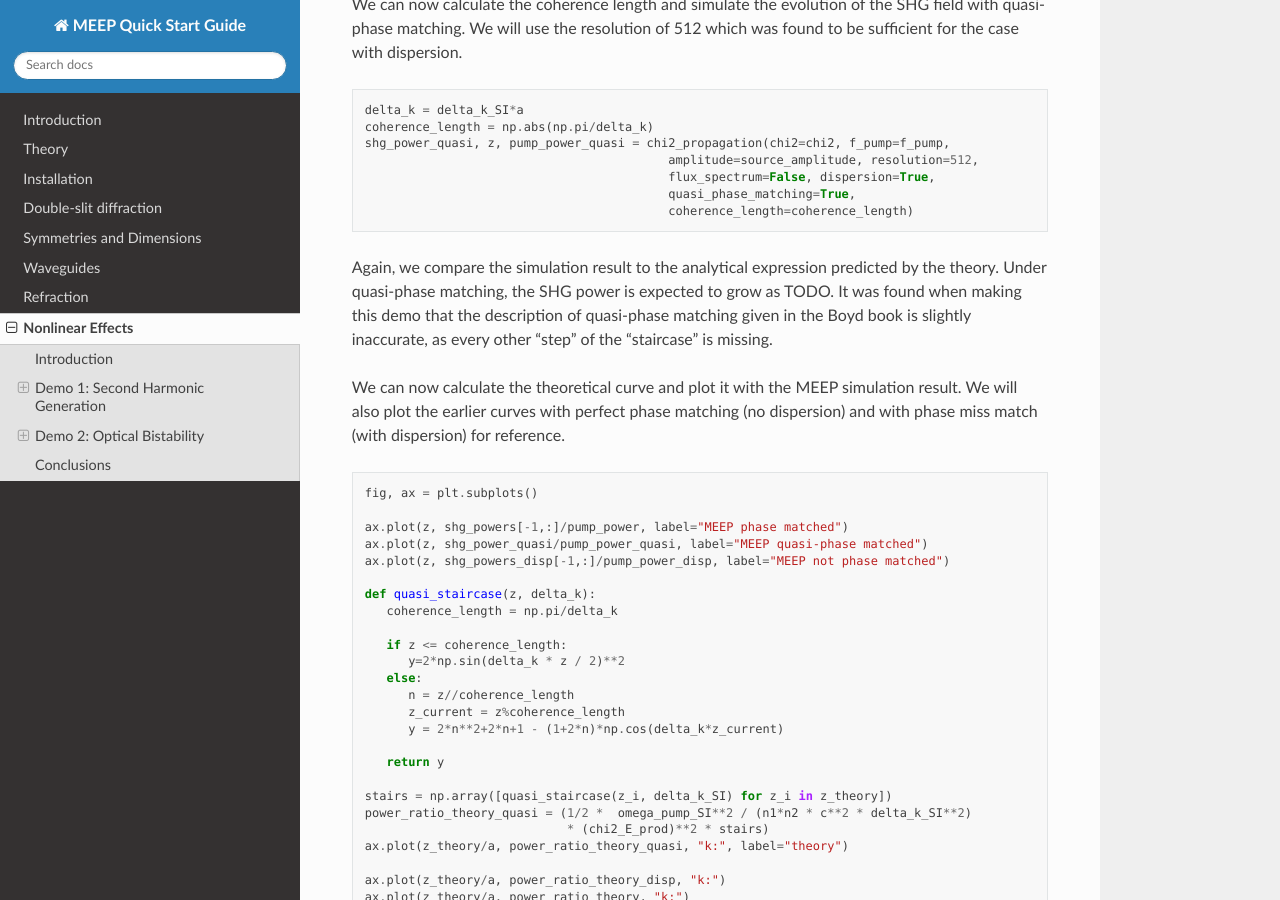
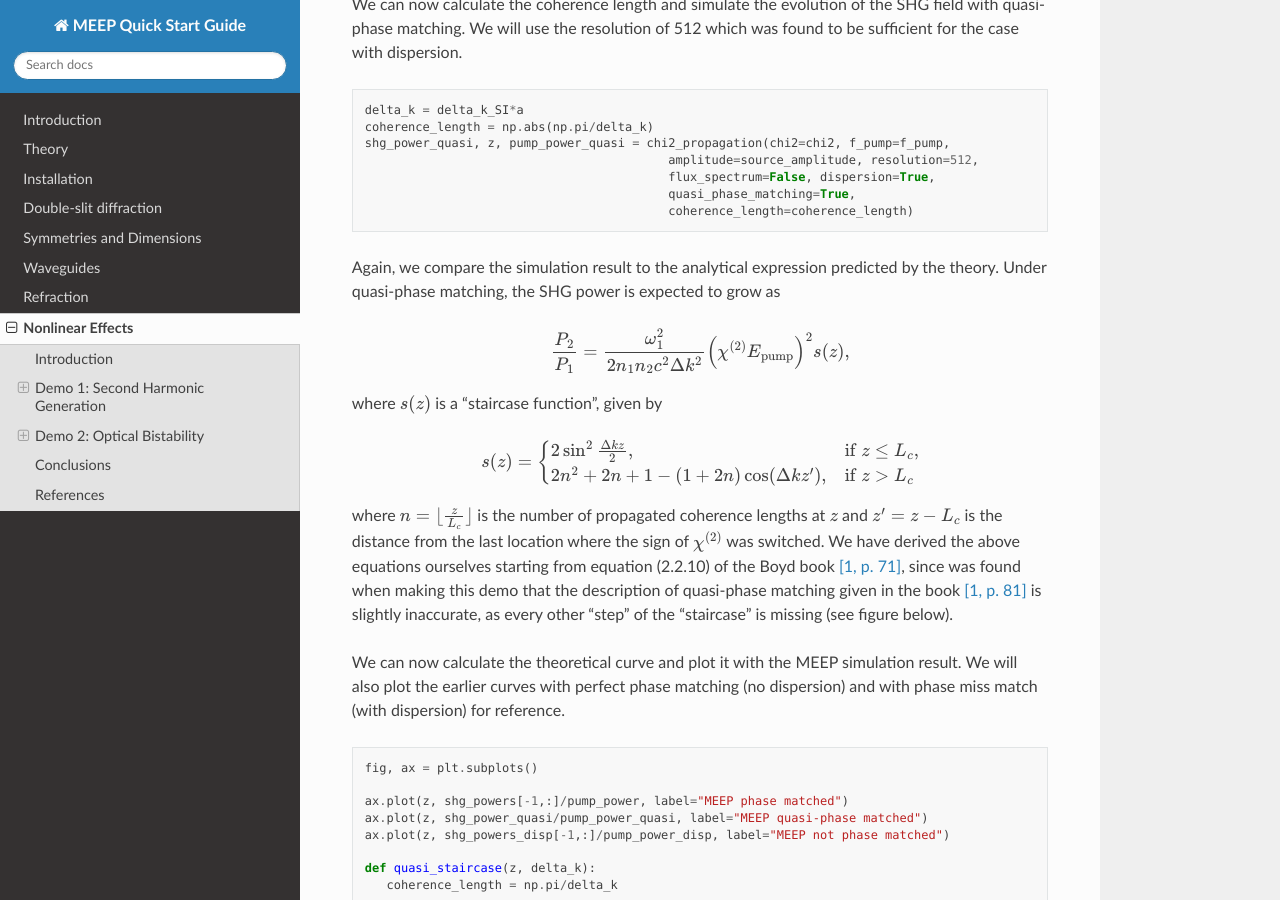
Before and after one commit to lehtisa/tuni_meep_doc, a Sphinx documentation site: the page built from docs/source/nonlinear_phenomena.rst, in a window 1280 px wide and 900 px high, scrolled down 16524 px. Built offline with Sphinx 7.4.7 and the Read the Docs theme 3.1.0, drawn with Linux system fonts in a browser that asks for light colours; pages that are not in the unit, such as notebooks, are missing from menus; some of the changed text lies outside the part shown.

Commit message:
Add references

```diff
--- a/docs/source/nonlinear_phenomena.rst
+++ b/docs/source/nonlinear_phenomena.rst
@@ -301,7 +301,7 @@ Next, we will run the new simulation function and obtain the SHG power at multip
 
    shg_powers = np.array(shg_powers)
 
-We will compare the MEEP simulation to the analytical expression predicted by the theory. Starting from Maxwell's equations, it can be shown that the propagation evolution of the SHG intensity :math:`I_2` is given by
+We will compare the MEEP simulation to the analytical expression predicted by the theory. Starting from Maxwell's equations, it can be shown that the propagation evolution of the SHG intensity :math:`I_2` is given by `[1, p. 73] <https://tuni-meep-doc.readthedocs.io/en/latest/nonlinear_phenomena.html#references>`_
 
 .. math::
 
@@ -428,7 +428,7 @@ We can now run the simulation with dispersion. We will again perform a resolutio
 
    shg_powers_disp = np.array(shg_powers_disp)
 
-We will again compare the simulation to the theoretical analytical expression. In the precence of dispersion, the power ratio between the SHG field and pump field is given by
+We will again compare the simulation to the theoretical analytical expression. In the precence of dispersion, the power ratio between the SHG field and pump field is given by `[1, p. 73] <https://tuni-meep-doc.readthedocs.io/en/latest/nonlinear_phenomena.html#references>`_
 
 .. math::
 
@@ -642,7 +642,19 @@ We can now calculate the coherence length and simulate the evolution of the SHG
                                              quasi_phase_matching=True,
                                              coherence_length=coherence_length)
 
-Again, we compare the simulation result to the analytical expression predicted by the theory. Under quasi-phase matching, the SHG power is expected to grow as TODO. It was found when making this demo that the description of quasi-phase matching given in the Boyd book is slightly inaccurate, as every other "step" of the "staircase" is missing.
+Again, we compare the simulation result to the analytical expression predicted by the theory. Under quasi-phase matching, the SHG power is expected to grow as
+
+.. math::
+
+   \frac{P_2}{P_1} = \frac{\omega_1^2}{2n_1 n_2 c^2 \Delta k^2} \left(\chi^{(2)}E_\text{pump}\right)^2 s(z),
+
+where :math:`s(z)` is a "staircase function", given by
+
+.. math::
+
+   s(z) = \begin{cases} 2 \sin ^2 \frac{\Delta k z}{2}, & \text{if } z \leq L_c, \\ 2n^2+2n+1-(1+2n)\cos(\Delta k z'), & \text{if } z > L_c \end{cases}
+
+where :math:`n= \lfloor \frac{z}{L_c} \rfloor` is the number of propagated coherence lengths at :math:`z` and :math:`z' = z-L_c` is the distance from the last location where the sign of :math:`\chi^{(2)}` was switched. We have derived the above equations ourselves starting from equation (2.2.10) of the Boyd book `[1, p. 71] <https://tuni-meep-doc.readthedocs.io/en/latest/nonlinear_phenomena.html#references>`_, since was found when making this demo that the description of quasi-phase matching given in the book `[1, p. 81] <https://tuni-meep-doc.readthedocs.io/en/latest/nonlinear_phenomena.html#references>`_ is slightly inaccurate, as every other "step" of the "staircase" is missing (see figure below).
 
 We can now calculate the theoretical curve and plot it with the MEEP simulation result. We will also plot the earlier curves with perfect phase matching (no dispersion) and with phase miss match (with dispersion) for reference.
 
@@ -702,13 +714,13 @@ The code used to produce this demo is available at TODO.
 Theory of Optical Bistability
 -----------------------------
 
-We begin by introducing the theory of optical bistability. An optically bistable system can be realized with a setup described by the figure below. An input beam with intensity :math:`I_\text{inp}` is injected to a cavity consisting of a :math:`\chi^{(3)}` material, and an output beam with intensity :math:`I_\text{out}` comes out. It is possible to write :math:`I_\text{inp}` as a function of :math:`I_\text{out}` as TODO cite
+We begin by introducing the theory of optical bistability. An optically bistable system can be realized with a setup described by the figure below. An input beam with intensity :math:`I_\text{inp}` is injected to a Fabry–Pérot cavity consisting of a :math:`\chi^{(3)}` material, and an output beam with intensity :math:`I_\text{out}` comes out. It is possible to write :math:`I_\text{inp}` as a function of :math:`I_\text{out}` as `[1, p. 355] <https://tuni-meep-doc.readthedocs.io/en/latest/nonlinear_phenomena.html#references>`_
 
 .. math::
 
    I_\text{inp}=\left( 1+4 \frac{R}{T^2} \sin^2 \left[ \frac{\omega L}{c} \left( n_0 + n_2 \frac{\alpha I_\text{out}}{T} \right) \right] \right) I_\text{out},
 
-where :math:`R` and :math:`T` are the reflectance and transmittance of the mirrors, respectively, :math:`L` is the cavity length, and :math:`n_0` and :math:`n_2` are the linear and nonlinear refractive indices of the cavity, respectively. The parameter :math:`\alpha` reflects the fact that the total intensity inside the cavity consists of intensities of right and left propagating waves, and an approximation :math:`\alpha \approx 2` can be made TODO cite. For more accurate results, one would have to take standing wave effects into account TODO cite. However, this beyond the scope of our documentation, and we will instead take the practical and slightly unrigorous approach of finding the value of :math:`\alpha` by fitting it to our simulation data.
+where :math:`R` and :math:`T` are the reflectance and transmittance of the mirrors, respectively, :math:`L` is the cavity length, and :math:`n_0` and :math:`n_2` are the linear and nonlinear refractive indices of the cavity, respectively. The parameter :math:`\alpha` reflects the fact that the total intensity inside the cavity consists of intensities of right and left propagating waves, and an approximation :math:`\alpha \approx 2` can be made `[1, p. 354] <https://tuni-meep-doc.readthedocs.io/en/latest/nonlinear_phenomena.html#references>`_. For more accurate results, one would have to take standing wave effects into account `[1, p. 351] <https://tuni-meep-doc.readthedocs.io/en/latest/nonlinear_phenomena.html#references>`_. However, this beyond the scope of our documentation, and we will instead take the practical and slightly unrigorous approach of finding the value of :math:`\alpha` by fitting it to our simulation data.
 
 .. figure:: nonlinear_phenomena_figures/optical_bistability_setup.png
    :alt: test text
@@ -1206,3 +1218,9 @@ In this section, we have demonstrated second harmonic generation and optical bis
 However, some limitations of MEEP related to nonlinearities were discovered through the demos. First, MEEP doesn't support off-diagonal elements of nonlinear susceptibility tensors, which means that some nonlinear effects, such as SHG with birefringent phase matching, cannot be simulated directly in in MEEP. The second and perhaps a more serious limitation is that very high resolutions are required to reach convergence. In the SHG demo, we needed an order of magnitude higher resolution than the recommendation for linear systems of at least 8 pixels per shortest wavelength. If the resolution is too low, it is possible that the result is not just off by a little, but instead completely incorrect behaviour is predicted, which was observed in the SHG demo with perfect phase matching. High resolutions cause long simulation times and large memory requirements, and even though we did only 1 dimensional simulations, the SHG demo with quasi-phase matching took already 20 seconds to run and the optical bistability demo took half an our with our computer. The computational requirements might become a serious bottleneck if MEEP is used for nonlinear simulations in higher dimensions. Although parallel computing with `Parallel Meep <https://meep.readthedocs.io/en/latest/Parallel_Meep/>`_ could help with the simulation time issue.
 
 In conclusion, we have shown that MEEP can be used to simulate nonlinear optical effects with a high accuracy. However, the requirement of very high resolutions might limit the practicality of simulating more complex nonlinear systems.
+
+References
+==========
+
+.. [1] R. W. Boyd, Nonlinear Optics, 4th ed., Academic Press, 2020.
+.. [2] J. M. Hales et al., Third-Order Nonlinear Optical Coefficients of Si and GaAs in the Near-Infrared Spectral Region, Conference on Lasers and Electro-Optics, 2018
```
Also changed, not shown: other parts of docs/source/nonlinear_phenomena.rst (+1 -1 lines).
